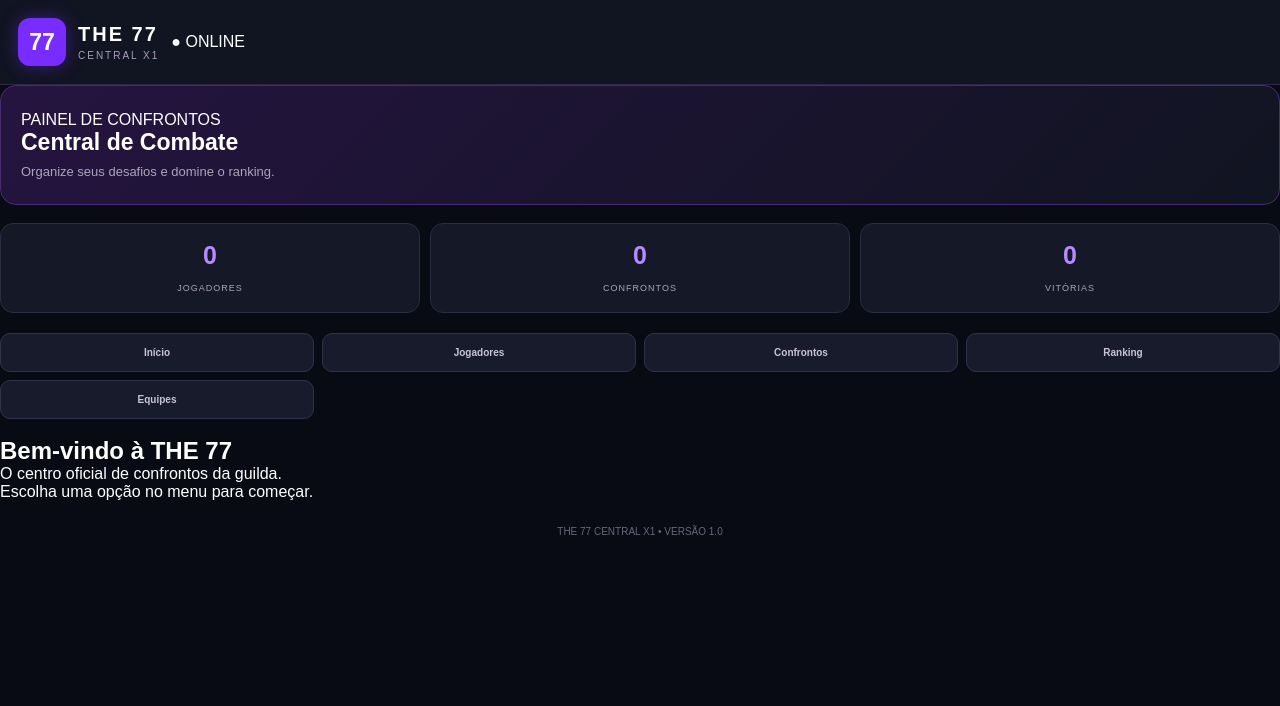
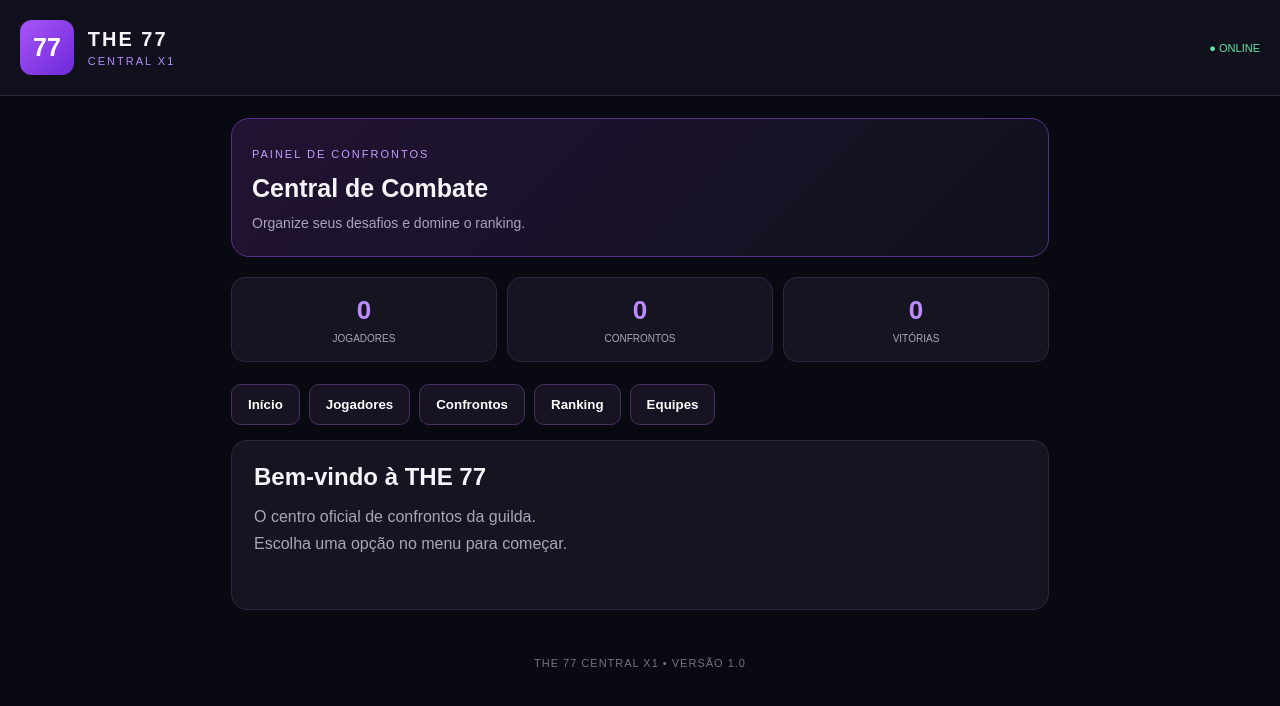
Before and after one commit to luan136/THE-77-CENTRAL, a plain HTML site: page index.html in a window 1280 px wide. Drawn offline with Linux system fonts and the light colour scheme.

Commit message:
Refactor styles in estilo.css for improved design

```diff
--- a/estilo.css
+++ b/estilo.css
@@ -6,8 +6,8 @@
 }
 
 body {
-  background: #090b14;
-  color: #ffffff;
+  background: #090912;
+  color: #f5f5fa;
   font-family: Arial, sans-serif;
   min-height: 100vh;
 }
@@ -15,23 +15,19 @@ body {
 .topbar {
   display: flex;
   align-items: center;
-  gap: 12px;
-  padding: 18px;
-  background: #111421;
-  border-bottom: 1px solid #302348;
+  gap: 14px;
+  padding: 20px;
+  background: #11111d;
+  border-bottom: 1px solid #29243d;
 }
 
 .logo {
-  width: 48px;
-  height: 48px;
-  display: grid;
-  place-items: center;
+  background: linear-gradient(135deg, #a855f7, #6d28d9);
+  color: white;
+  font-size: 25px;
+  font-weight: bold;
+  padding: 13px;
   border-radius: 12px;
-  background: #792cff;
-  color: white;
-  font-size: 23px;
-  font-weight: bold;
-  box-shadow: 0 0 18px #792cff66;
 }
 
 .topbar h1 {
@@ -40,184 +36,128 @@ body {
 }
 
 .topbar p {
-  color: #aaa0bd;
-  font-size: 10px;
+  color: #b58aff;
+  font-size: 11px;
+  margin-top: 4px;
   letter-spacing: 2px;
-  margin-top: 4px;
 }
 
-.status {
+.online {
   margin-left: auto;
-  color: #54e69a;
-  font-size: 10px;
-  font-weight: bold;
+  color: #5ee6a8;
+  font-size: 11px;
 }
 
-.dashboard {
-  width: 100%;
-  max-width: 900px;
+.container {
+  max-width: 850px;
   margin: auto;
-  padding: 20px 15px;
+  padding: 22px 16px;
 }
 
 .welcome {
+  background: linear-gradient(135deg, #211333, #11111d);
+  border: 1px solid #57318a;
+  border-radius: 18px;
   padding: 25px 20px;
-  border: 1px solid #492b70;
-  border-radius: 16px;
-  background: linear-gradient(135deg, #251440, #111421);
-  margin-bottom: 18px;
+  margin-bottom: 20px;
 }
 
-.welcome p:first-child {
-  color: #c19aff;
-  font-size: 10px;
+.welcome span {
+  color: #c69cff;
+  font-size: 11px;
   letter-spacing: 2px;
-  margin-bottom: 12px;
 }
 
 .welcome h2 {
-  font-size: 23px;
-  margin-bottom: 8px;
+  font-size: 25px;
+  margin: 12px 0;
 }
 
-.welcome p:last-child {
-  color: #aaa5b8;
-  font-size: 13px;
+.welcome p {
+  color: #aaa4b9;
+  font-size: 14px;
 }
 
 .stats {
   display: grid;
   grid-template-columns: repeat(3, 1fr);
   gap: 10px;
-  margin-bottom: 20px;
+  margin-bottom: 22px;
 }
 
 .stats article {
-  background: #141827;
-  border: 1px solid #292d40;
-  border-radius: 13px;
+  background: #151522;
+  border: 1px solid #30263f;
+  border-radius: 14px;
   padding: 17px 8px;
   text-align: center;
 }
 
 .stats strong {
   display: block;
-  color: #b68aff;
-  font-size: 25px;
-  margin-bottom: 7px;
+  color: #bd8aff;
+  font-size: 26px;
 }
 
 .stats span {
-  color: #aaa5b8;
-  font-size: 9px;
-  letter-spacing: 1px;
+  display: block;
+  color: #aaa4b9;
+  font-size: 10px;
+  margin-top: 7px;
 }
 
 .menu {
-  display: grid;
-  grid-template-columns: repeat(4, 1fr);
-  gap: 8px;
-  margin-bottom: 18px;
-}
-
-button {
-  cursor: pointer;
-  font-weight: bold;
-  transition: 0.2s;
+  display: flex;
+  gap: 9px;
+  overflow-x: auto;
+  padding-bottom: 15px;
 }
 
 .menu button {
-  background: #171b2b;
-  color: #c9c4d5;
-  border: 1px solid #303348;
-  padding: 13px 5px;
+  flex-shrink: 0;
+  border: 1px solid #493263;
+  background: #171322;
+  color: white;
+  padding: 12px 16px;
   border-radius: 10px;
-  font-size: 10px;
+  font-weight: bold;
 }
 
-.menu button.active,
 .menu button:active {
-  background: #792cff;
-  color: white;
-  border-color: #a36aff;
+  background: #702cc0;
 }
 
-.content {
-  background: #111421;
-  border: 1px solid #292d40;
-  border-radius: 15px;
-  padding: 20px;
-  min-height: 220px;
+.panel {
+  background: #151522;
+  border: 1px solid #30263f;
+  border-radius: 16px;
+  padding: 22px;
+  min-height: 170px;
 }
 
-.content h2 {
-  font-size: 19px;
+.panel h2 {
   margin-bottom: 12px;
 }
 
-.content p {
-  color: #aaa5b8;
-  font-size: 13px;
-  line-height: 1.5;
-}
-
-.content input,
-.content select {
-  width: 100%;
-  padding: 13px;
-  margin-top: 12px;
-  border-radius: 9px;
-  border: 1px solid #38334d;
-  background: #090b14;
-  color: white;
-  font-size: 14px;
-}
-
-.content button {
-  background: #792cff;
-  color: white;
-  border: none;
-  border-radius: 9px;
-  padding: 12px 15px;
-  margin-top: 12px;
-}
-
-.item {
-  display: flex;
-  align-items: center;
-  justify-content: space-between;
-  gap: 10px;
-  background: #191d2c;
-  border: 1px solid #303348;
-  border-radius: 10px;
-  padding: 12px;
-  margin-top: 12px;
-}
-
-.item p {
-  color: white;
-  overflow-wrap: anywhere;
-}
-
-.item button {
-  flex-shrink: 0;
-  margin-top: 0;
+.panel p {
+  color: #aaa4b9;
+  line-height: 1.7;
 }
 
 footer {
   text-align: center;
-  color: #686579;
-  font-size: 10px;
   padding: 25px 10px;
+  color: #777184;
+  font-size: 11px;
+  letter-spacing: 1px;
 }
 
 @media (max-width: 380px) {
-  .menu button {
-    font-size: 8px;
-    padding: 12px 2px;
+  .welcome h2 {
+    font-size: 21px;
   }
 
-  .welcome h2 {
-    font-size: 20px;
+  .stats strong {
+    font-size: 22px;
   }
 }
```
